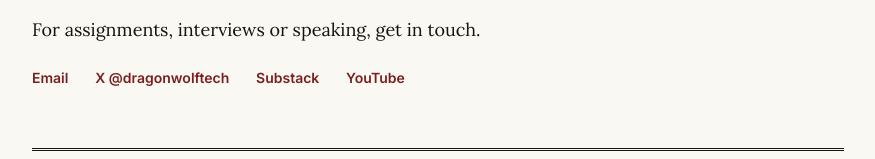
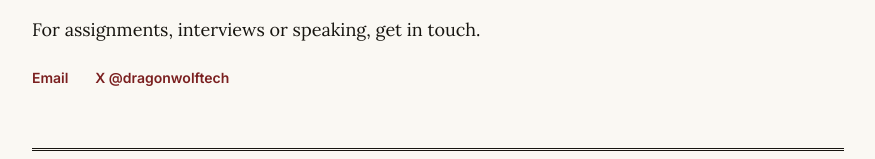
Before and after one commit to dragonwolftech/dragonwolftech.github.io, a plain HTML site: page index.html in a window 1280 px wide. Shown: the part 3123-3282 px from the top of the page, without its empty margins (202-1077 px from the left). Drawn offline with Linux system fonts and the light colour scheme; a web font is replaced by a local one.

Commit message:
Keep only email and X links in Contact section

```diff
--- a/index.html
+++ b/index.html
@@ -106,8 +106,6 @@ footer{border-top:3px double var(--ink);padding-top:16px;font:600 12px Inter,san
   <p>For assignments, interviews or speaking, get in touch.</p>
   <a href="mailto:jason@explorationarcanum.com">Email</a>
   <a href="https://x.com/dragonwolftech">X @dragonwolftech</a>
-  <a href="https://explorationarcanum.substack.com">Substack</a>
-  <a href="https://www.youtube.com/@explorationarcanum">YouTube</a>
 </section>
 
 <footer>&copy; 2026 Jason Nelson</footer>
```
